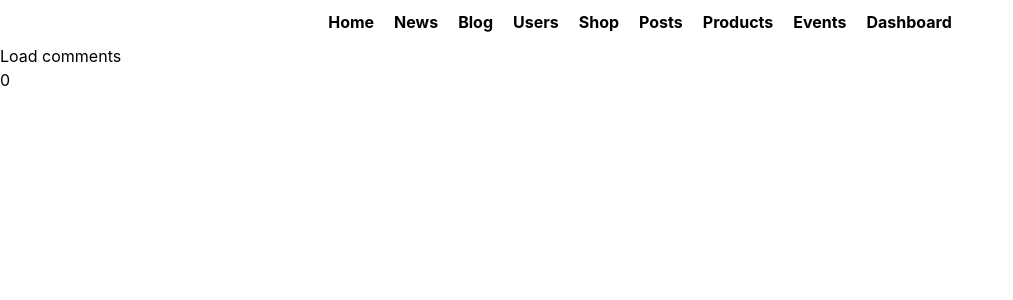
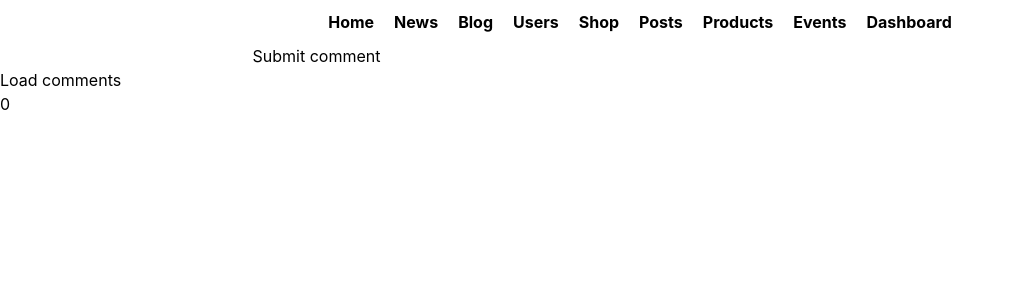
Before and after one commit to dmr-911/hunting-coder, a Next.js app: page /comments in a window 1280 px wide. Shown: the top 300 px of the page, without its empty margins (0-1013 px from the left). Built offline with nearby package versions, Linux system fonts and the light colour scheme.

Commit message:
delete post api created and rendered in comments file

```diff
--- /dev/null
+++ b/pages/api/comments/[commentId].js
@@ -0,0 +1,15 @@
+import { comments } from "../../../data/comments";
+
+export default function handler ( req, res ){
+    const {commentId} = req.query;
+    if(req.method === 'GET'){
+        const comment = comments.find(comment => comment.id === parseInt(commentId));
+        res.status(200).json(comment);
+    }
+    if(req.method === 'DELETE'){
+        const deletedComment = comments.find(comment => comment.id === parseInt(commentId));
+        const index = comments.findIndex(comment => comment.id === parseInt(commentId));
+        comments.splice(index, 1)
+        res.status(200).json(deletedComment);
+    }
+}
--- a/pages/api/comments/index.js
+++ b/pages/api/comments/index.js
@@ -1,5 +1,14 @@
 import { comments } from "../../../data/comments"
 
 export default function handler(req, res){
-    res.status(200).json(comments)
+    if(req.method === 'GET')  res.status(200).json(comments)
+    if(req.method === 'POST'){
+        const comment = req.body.comment;
+        const newComment = {
+            id : Date.now(),
+            text : comment
+        };
+        comments.push(newComment);
+        res.status(201).json(newComment)
+    }
 };
--- a/pages/comments/index.js
+++ b/pages/comments/index.js
@@ -2,17 +2,40 @@ import React, { useState } from 'react';
 
 const CommentsContainer = () => {
     const [comments = [], setComments] = useState([]);
+    const [comment, setComment] = useState('');
     const fetchComments = async() =>{
         const res = await fetch('/api/comments');
         const data = await res.json();
-        setComments(data)
+        setComments(data);
     };
+
+    const submitComment = async() =>{
+        const res = await fetch('/api/comments', {
+            method : 'POST',
+            body : JSON.stringify({comment}),
+            headers : {
+                'Content-Type' : 'application/json'
+            }
+        });
+        const data = await res.json();
+        fetchComments()
+    };
+
+    const handleDelete = async (id) =>{
+        const res = await fetch(`/api/comments/${id}`, {
+            method : 'DELETE'
+        });
+        const data = await res.json();
+        console.log(data);
+        fetchComments()
+    }
     return (
         <div>
-            <button onClick={fetchComments}>Load comments</button>
+            <input type="text" value={comment} onChange={e => setComment(e.target.value)}/> <button onClick={submitComment}>Submit comment</button>
+            <br /><button onClick={fetchComments}>Load comments</button>
             <h1>{comments?.length}</h1>
             {
-                comments?.map(com => <h3 key={com.id}>{com.id} | {com.text}</h3>)
+                comments?.map(com => <h3 key={com.id} className="cursor-pointer" onClick={()=>handleDelete(com.id)}>{com.id} | {com.text}</h3>)
             }
         </div>
     );
```
